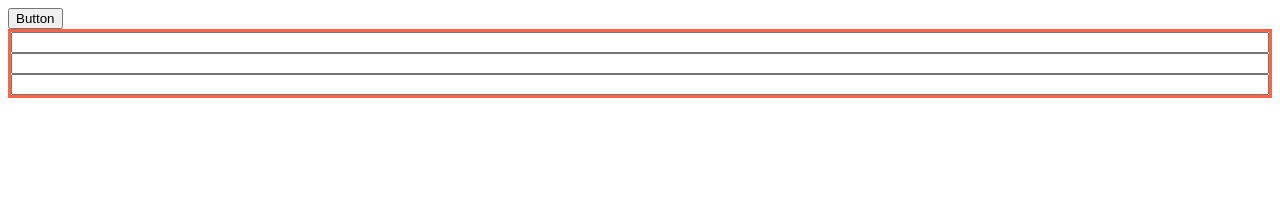
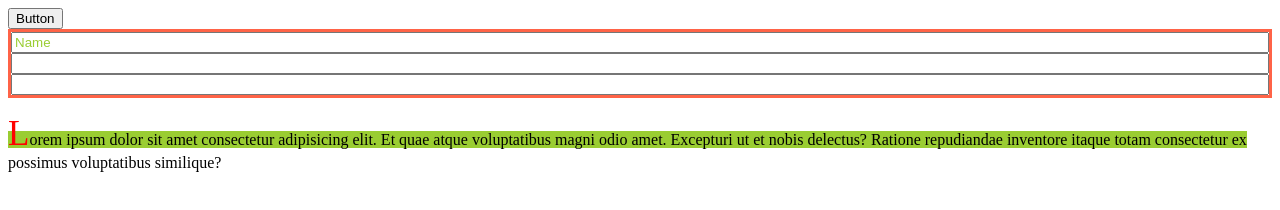
Before and after one commit to GitHubGW/kakao-clone, a plain HTML site: page practice/States.html in a window 1280 px wide. Drawn offline with Linux system fonts and the light colour scheme.

Commit message:
States - focus-within, selection

```diff
--- a/practice/States.html
+++ b/practice/States.html
@@ -15,11 +15,29 @@
         display: flex;
         flex-direction: column;
       }
+
+      /* :focus-within은 자식에게 포커스가 되었을 때 부모의 요소의 스타일을 바꿀 수 있는 가상선택자이다. */
       form:focus-within {
         border: 3px solid black;
       }
       form:hover input {
         background-color: gold;
+      }
+      form input::placeholder {
+        color: yellowgreen;
+      }
+
+      /* ::selection은 드래그할 때 스타일을 변경할 수 있는 가상선택자이다. */
+      p::selection {
+        background-color: crimson;
+        color: orange;
+      }
+      p::first-letter {
+        color: red;
+        font-size: 35px;
+      }
+      p::first-line {
+        background-color: yellowgreen;
       }
     </style>
   </head>
@@ -27,9 +45,16 @@
     <button>Button</button>
 
     <form action="">
-      <input type="text" />
+      <input type="text" placeholder="Name" />
       <input type="text" />
       <input type="text" />
     </form>
+
+    <p>
+      Lorem ipsum dolor sit amet consectetur adipisicing elit. Et quae atque
+      voluptatibus magni odio amet. Excepturi ut et nobis delectus? Ratione
+      repudiandae inventore itaque totam consectetur ex possimus voluptatibus
+      similique?
+    </p>
   </body>
 </html>
```
